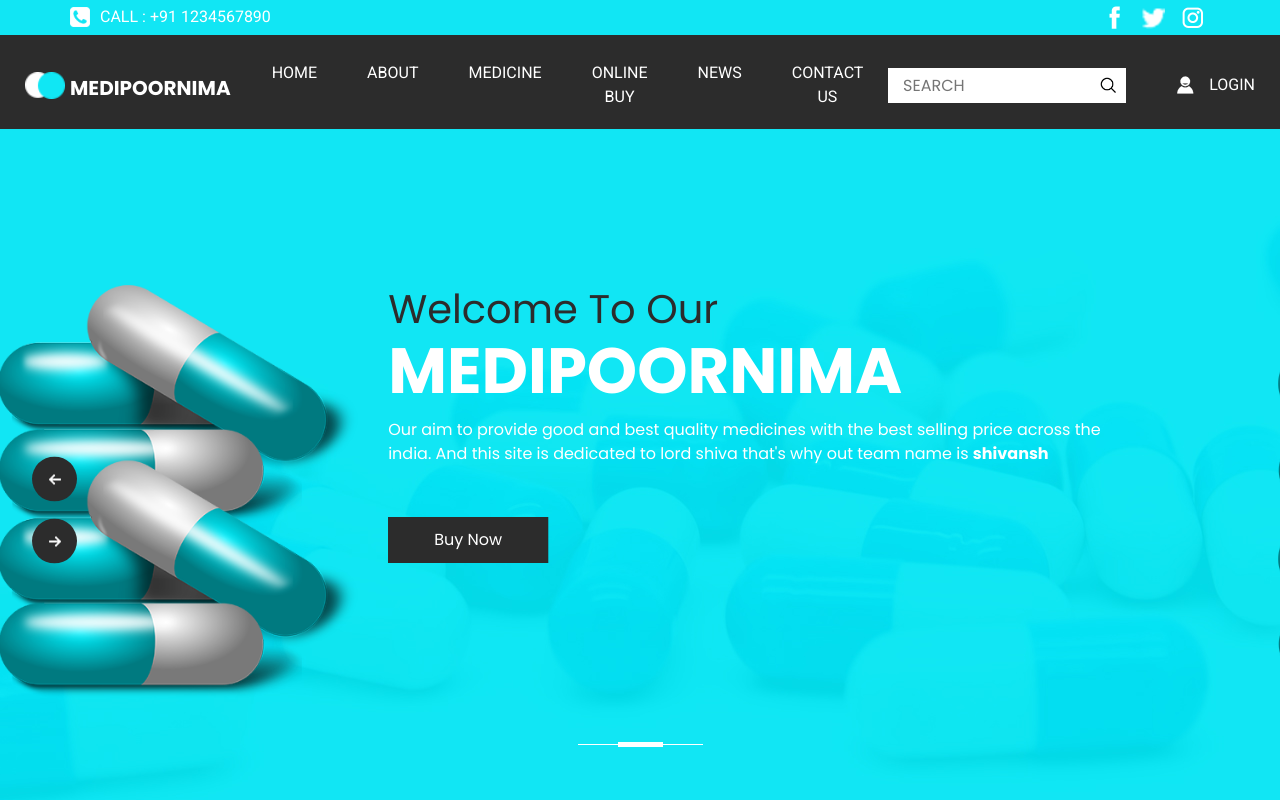
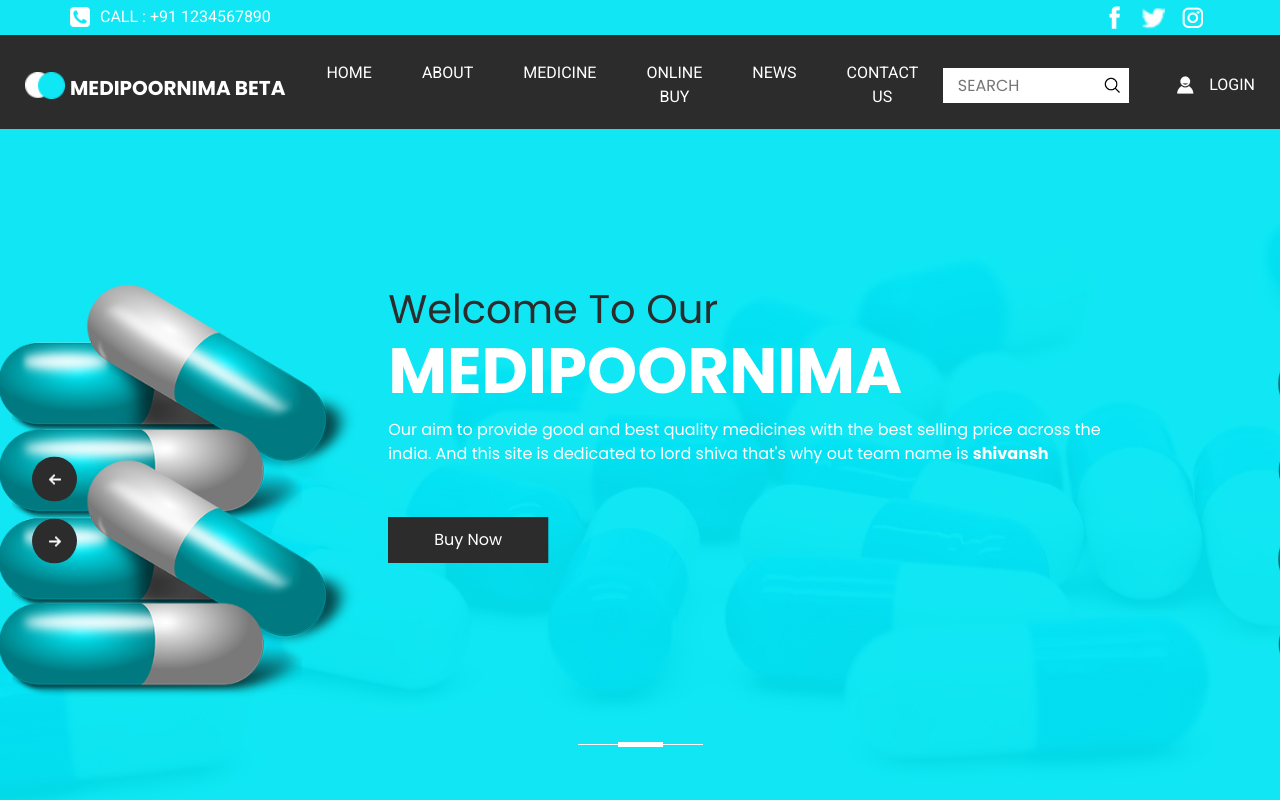
Before and after one commit to Nitinkumawat2004/project, a plain HTML site: page index.html in a window 1280 px wide. Shown: the top 800 px of the page. Drawn offline with nearby package versions, Linux system fonts and the light colour scheme.

Commit message:
Update index.html

```diff
--- a/index.html
+++ b/index.html
@@ -73,7 +73,7 @@
           <nav class="navbar navbar-expand-lg custom_nav-container pt-3">
             <a class="navbar-brand" href="index.html">
               <img src="images/logo.png" alt="" />
-              <span> MEDIPOORNIMA </span>
+              <span> MEDIPOORNIMA beta </span>
             </a>
             <button
               class="navbar-toggler"
```
